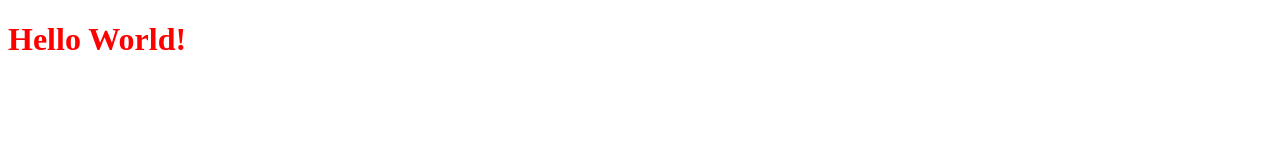
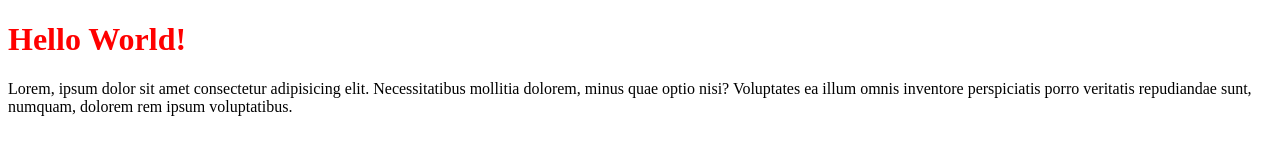
Before and after one commit to renanoliveira2602/git_test, a plain HTML site: page index.html in a window 1280 px wide. Drawn offline with Linux system fonts and the light colour scheme.

Commit message:
Foi adicionado um parágrado com um texto Lorem

```diff
--- a/index.html
+++ b/index.html
@@ -8,5 +8,6 @@
 </head>
 <body>
     <h1 class="head">Hello World!</h1>
+        <p>Lorem, ipsum dolor sit amet consectetur adipisicing elit. Necessitatibus mollitia dolorem, minus quae optio nisi? Voluptates ea illum omnis inventore perspiciatis porro veritatis repudiandae sunt, numquam, dolorem rem ipsum voluptatibus.</p>
 </body>
 </html>
```
